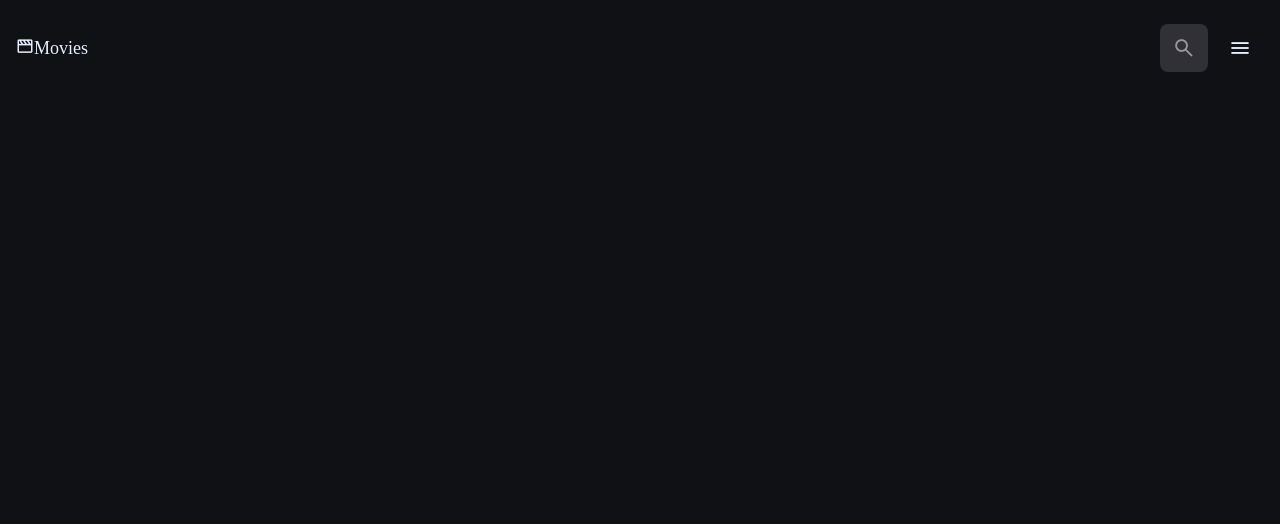
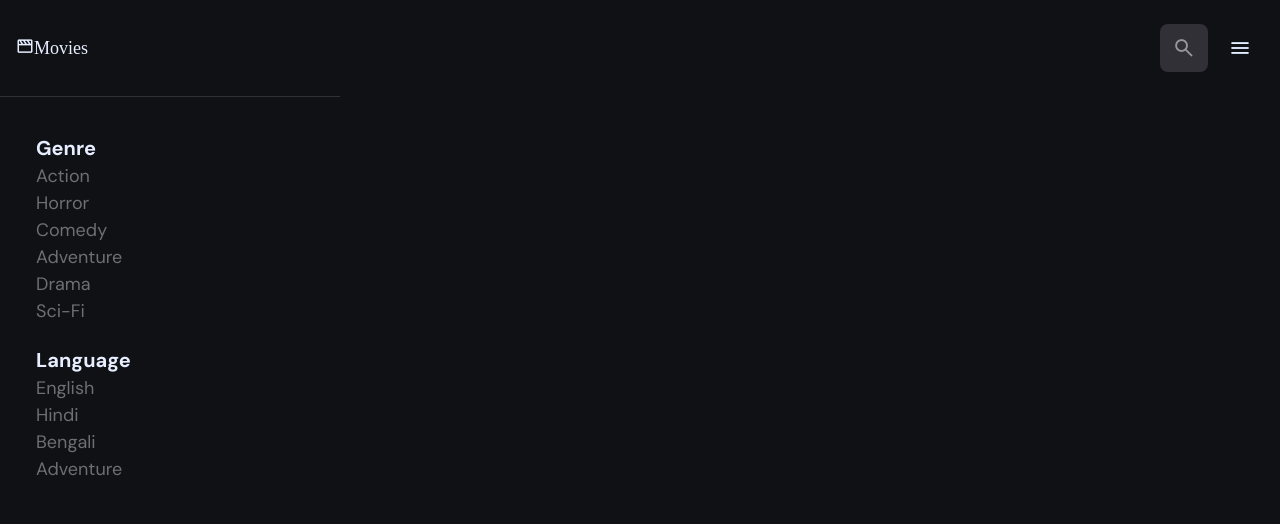
Before and after one commit to smelikecakan/movies-app, a plain HTML site: page movies/index.html in a window 1280 px wide. Shown: the top 524 px of the page. Drawn offline with nearby package versions, Linux system fonts and the light colour scheme.

Commit message:
some changes

```diff
--- a/movies/assets/css/style.css
+++ b/movies/assets/css/style.css
@@ -139,6 +139,11 @@ body {
     transform: rotate(1turn);
   }
 }
+.title {
+  font-size: var(--fs-title);
+  font-weight: var(--weight-bold);
+  letter-spacing: 0.5;
+}
 
 header {
   position: relative;
@@ -232,3 +237,45 @@ header .logo {
 .search-wrapper:focus-within .leading-icon {
   opacity: 0;
 }
+.sidebar {
+  position: absolute;
+  background-color: var(--background);
+  top: 96px;
+  bottom: 0;
+  left: -340px;
+  max-width: 340px;
+  width: 100%;
+  border-block-start: 1px solid var(--banner-background);
+  overflow-y: overlay;
+  z-index: 4;
+  visibility: hidden;
+  transition: var(--transition-long);
+}
+.sidebar.active {
+  transform: translateX(340px);
+  visibility: visible;
+}
+.sidebar-inner {
+  display: grid;
+  gap: 20px;
+  padding-block: 36px;
+}
+.sidebar::-webkit-scrollbar-thumb {
+  background-color: transparent;
+}
+.sidebar:is(:hover, :focus-within)::-webkit-scrollbar-thumb {
+  background-color: var(--banner-background);
+}
+
+.sidebar::-webkit-scrollbar-button {
+  height: 16px;
+}
+
+.sidebar-list,
+.sidebar-footer {
+  padding-inline: 36px;
+}
+.sidebar-link {
+  color: var(--on-surface-variant);
+  transition: var(--transition-short);
+}
--- a/movies/index.html
+++ b/movies/index.html
@@ -74,6 +74,45 @@
         />
       </button>
     </header>
+    <nav class="sidebar active" sidebar>
+      <div class="sidebar-inner">
+        <div class="sidebar-list">
+          <p class="title">Genre</p>
+          <a href="./movie-list.html" menu-close class="sidebar-link">Action</a>
+          <a href="./movie-list.html" menu-close class="sidebar-link">Horror</a>
+          <a href="./movie-list.html" menu-close class="sidebar-link">Comedy</a>
+          <a href="./movie-list.html" menu-close class="sidebar-link"
+            >Adventure</a
+          >
+          <a href="./movie-list.html" menu-close class="sidebar-link">Drama</a>
+          <a href="./movie-list.html" menu-close class="sidebar-link">Sci-Fi</a>
+        </div>
+        <div class="sidebar-list">
+          <p class="title">Language</p>
+          <a href="./movie-list.html" menu-close class="sidebar-link"
+            >English</a
+          >
+          <a href="./movie-list.html" menu-close class="sidebar-link">Hindi</a>
+          <a href="./movie-list.html" menu-close class="sidebar-link"
+            >Bengali</a
+          >
+          <a href="./movie-list.html" menu-close class="sidebar-link"
+            >Adventure</a
+          >
+        </div>
+      </div>
+      <div class="sidebar-footer">
+        <p class="copyright">Copyright 2023</p>
+        <img
+          src="./assets/images/tmdb-logo.png"
+          width="130"
+          height="17"
+          alt="tmdb logo"
+        />
+      </div>
+    </nav>
+    <div class="overlay" overlay menu-toggler></div>
+
     <script src="./assets/js/global.js"></script>
     <script src="./assets/js/index.js"></script>
   </body>
```
